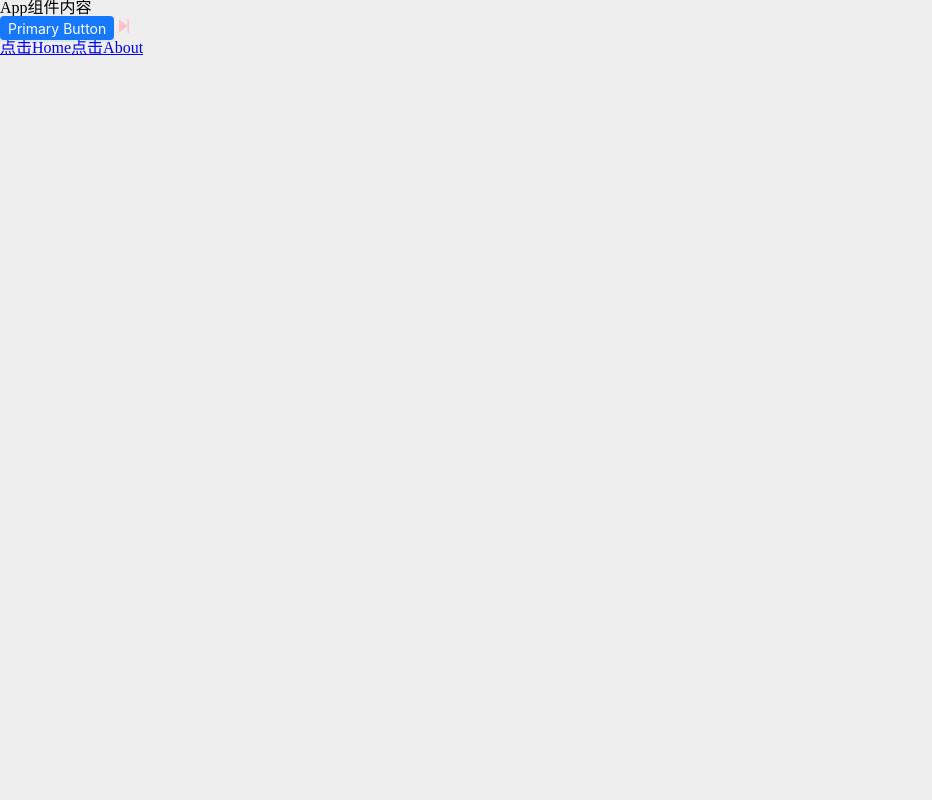
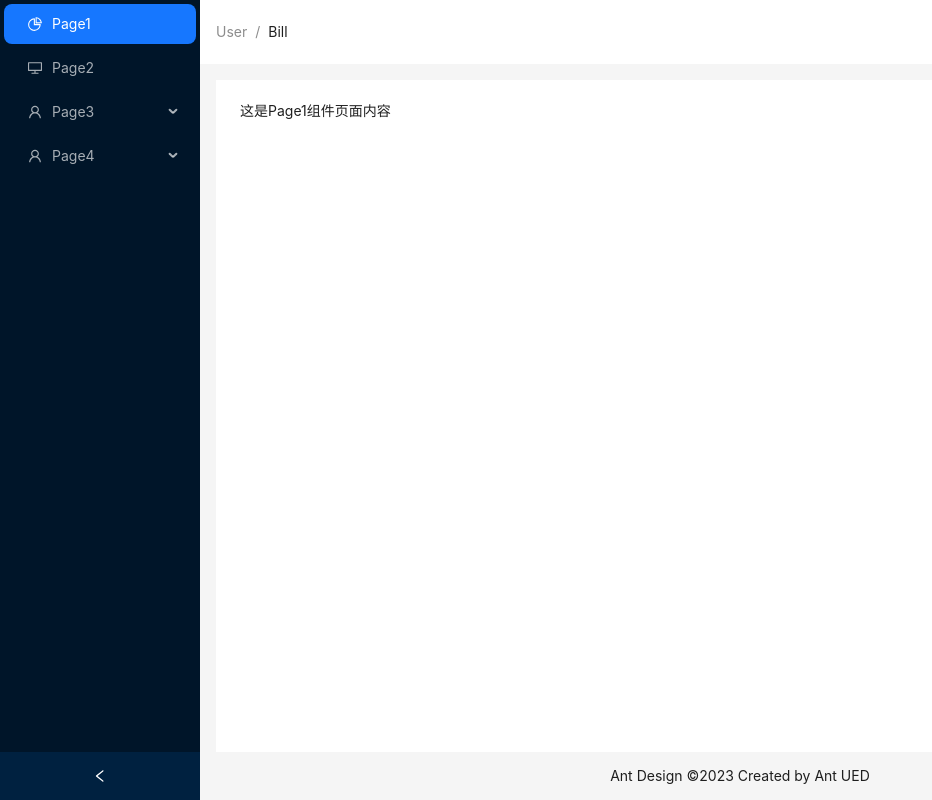
Before and after one commit to helowin-wd/react-ts-template, a React app: page /page1 in a window 1280 px wide. Shown: the whole page, without its empty margins (0-932 px from the left). Built offline with nearby package versions, Linux system fonts and the light colour scheme.

Commit message:
feat: 菜单栏配置以及相应问题和解决方案、编程式导航

```diff
--- a/src/App.tsx
+++ b/src/App.tsx
@@ -3,9 +3,9 @@ import React from 'react'
 import { Link, useRoutes } from 'react-router-dom'
 
 // 引入UI组件
-import { Button } from 'antd'
+// import { Button } from 'antd'
 // 引入组件图标
-import { StepForwardOutlined } from '@ant-design/icons'
+// import { StepForwardOutlined } from '@ant-design/icons'
 
 // 引入路由
 import router from './router/index2'
@@ -16,23 +16,7 @@ const App: React.FC = () => {
 
   return (
     <div>
-      <div>
-        <h1>App组件内容</h1>
-        <div>
-          <Button type="primary" size="small">
-            Primary Button
-          </Button>
-          <StepForwardOutlined style={{ fontSize: '20px', color: 'pink' }} />
-        </div>
-
-        <div>
-          <Link to="/home">点击Home</Link>
-          <Link to="/about">点击About</Link>
-        </div>
-      </div>
-
       {/* 占位符组件，类似于窗口，用来展示组件的，类似vue中的router-view */}
-      {/* <Outlet></Outlet> */}
       {outlet}
     </div>
   )
--- /dev/null
+++ b/src/components/MainMenu/index.tsx
@@ -0,0 +1,104 @@
+import React, { useState } from 'react'
+import { DesktopOutlined, PieChartOutlined, UserOutlined } from '@ant-design/icons'
+import type { MenuProps } from 'antd'
+import { Menu } from 'antd'
+import { useNavigate, useLocation } from 'react-router-dom'
+
+type MenuItem = Required<MenuProps>['items'][number]
+
+// 登录请求到数据之后，就可以跟items这个数组进行匹配
+const items: MenuItem[] = [
+  {
+    label: 'Page1',
+    key: '/page1',
+    icon: <PieChartOutlined />
+  },
+  {
+    label: 'Page2',
+    key: '/page2',
+    icon: <DesktopOutlined />
+  },
+  {
+    label: 'Page3',
+    key: 'page3',
+    icon: <UserOutlined />,
+    children: [
+      {
+        label: 'Page3-1',
+        key: '/page3/page3-1'
+      },
+      {
+        label: 'Page3-2',
+        key: '/page3/page3-2'
+      }
+    ]
+  },
+  {
+    label: 'Page4',
+    key: 'page4',
+    icon: <UserOutlined />,
+    children: [
+      {
+        label: 'Page4-1',
+        key: '/page4/page4-1'
+      },
+      {
+        label: 'Page4-2',
+        key: '/page4/page4-2'
+      }
+    ]
+  }
+]
+
+const Comp: React.FC = () => {
+  // 获取当前路由路径
+  const currentRoute = useLocation()
+
+  /**
+   * @刷新页面，激活菜单栏所在的上级菜单展开
+   */
+  let firstOpenKey: string = "";
+  function findKey(obj: {key: string}) {
+    return obj.key === currentRoute.pathname
+  }
+
+  for(let i = 0; i < items.length; i++) {
+    if(items[i]!['children'] && items[i]!['children'].length > 0 && items[i]!['children'].find(findKey)) {
+      firstOpenKey = items[i]!.key as string;
+      break;
+    }
+  }
+
+  // 设置展开项的初始值
+  const [openKeys, setOpenKeys] = useState([firstOpenKey])
+
+  const navigateTo = useNavigate()
+
+  /**
+   * 如果发现加载两次打印，开发环境才会出现，生产环境不会出现。原因如下：
+   * 在入口文件 index.tsx 把严格模式去掉，就不会出现了。至于为什么react要它加载两次
+   * 详情见：https://blog.csdn.net/HYHhmbb/article/details/125973790
+   */
+  console.log(currentRoute.pathname)
+
+  // 左侧菜单栏-点击跳转对应路由
+  const menuClick = (e: { key: string }) => {
+    // 编程式导航
+    navigateTo(e.key)
+  }
+
+  /**
+   * 菜单栏展开/收缩
+   * @param keys 是一个数组，记录了当前哪一项是展开的
+   */
+  const handleOpenChange = (keys: string[]) => {
+    // 设置只能有一个展开项
+    setOpenKeys([keys[keys.length - 1]])
+  }
+
+  return (
+    <Menu theme="dark" defaultSelectedKeys={[currentRoute.pathname]} mode="inline" items={items} onClick={menuClick} onOpenChange={handleOpenChange} openKeys={openKeys} />
+  )
+}
+
+export default Comp
--- a/src/router/index2.tsx
+++ b/src/router/index2.tsx
@@ -10,7 +10,12 @@ import { Navigate } from 'react-router-dom'
  *  2.抽离loading组件
  */
 const Home = lazy(() => import('@/views/Home'))
-const About = lazy(() => import('@/views/About'))
+const Page1 = lazy(() => import('@/views/Page1'))
+const Page2 = lazy(() => import('@/views/Page2'))
+const Page3One = lazy(() => import('@/views/Page3/Page3-1'))
+const Page3Two = lazy(() => import('@/views/Page3/Page3-2'))
+const Page4One = lazy(() => import('@/views/Page4/Page4-1'))
+const Page4Two = lazy(() => import('@/views/Page4/Page4-2'))
 
 // loading组件
 const withLoadingComponent = (comp: JSX.Element) => <React.Suspense fallback={<div>Loading...</div>}>{comp}</React.Suspense>
@@ -18,15 +23,42 @@ const withLoadingComponent = (comp: JSX.Element) => <React.Suspense fallback={<d
 const routes = [
   {
     path: '/',
-    element: <Navigate to="/home" />
+    element: <Navigate to="/page1" />
   },
   {
-    path: '/home',
-    element: withLoadingComponent(<Home />)
+    path: '/',
+    element: <Home />,
+    children: [
+      {
+        path: '/page1',
+        element: withLoadingComponent(<Page1 />)
+      },
+      {
+        path: '/page2',
+        element: withLoadingComponent(<Page2 />)
+      },
+      {
+        path: '/page3/page3-1',
+        element: withLoadingComponent(<Page3One />)
+      },
+      {
+        path: '/page3/page3-2',
+        element: withLoadingComponent(<Page3Two />)
+      },
+      {
+        path: '/page4/page4-1',
+        element: withLoadingComponent(<Page4One />)
+      },
+      {
+        path: '/page4/page4-2',
+        element: withLoadingComponent(<Page4Two />)
+      }
+    ]
   },
+  // 访问其他路径，重定向首页
   {
-    path: '/about',
-    element: withLoadingComponent(<About />)
+    path: '*',
+    element: <Navigate to="/page1" />
   }
 ]
 
--- a/src/views/Home.tsx
+++ b/src/views/Home.tsx
@@ -1,7 +1,45 @@
-const Home = () => {
+import React, { useState } from 'react'
+import { Breadcrumb, Layout, theme } from 'antd'
+import { Outlet } from 'react-router-dom'
+import MainMenu from '@/components/MainMenu'
+
+const { Header, Content, Footer, Sider } = Layout
+
+const Home: React.FC = () => {
+  const [collapsed, setCollapsed] = useState(false)
+  const {
+    token: { colorBgContainer }
+  } = theme.useToken()
+
+  const BreadItems = [
+    {
+      title: 'User'
+    },
+    {
+      title: 'Bill'
+    }
+  ]
+
   return (
-    <div>Home</div>
+    <Layout style={{ minHeight: '100vh' }}>
+      <Sider collapsible collapsed={collapsed} onCollapse={value => setCollapsed(value)}>
+        <div className="demo-logo-vertical" />
+        <MainMenu />
+      </Sider>
+      <Layout>
+        <Header style={{ paddingLeft: '16px', background: colorBgContainer }}>
+          <Breadcrumb style={{ lineHeight: '64px' }} separator="/" items={BreadItems} />
+        </Header>
+        <Content style={{ margin: '16px 16px 0' }}>
+          <div style={{ height: '100%', padding: 24, minHeight: 360, background: colorBgContainer }}>
+            {/* 窗口部分 */}
+            <Outlet />
+          </div>
+        </Content>
+        <Footer style={{ textAlign: 'center', padding: 0, lineHeight: '48px' }}>Ant Design ©2023 Created by Ant UED</Footer>
+      </Layout>
+    </Layout>
   )
 }
 
-export default Home;
+export default Home
--- /dev/null
+++ b/src/views/Page1.tsx
@@ -0,0 +1,7 @@
+const Page1 = () => {
+  return (
+    <div>这是Page1组件页面内容</div>
+  )
+}
+
+export default Page1;
--- /dev/null
+++ b/src/views/Page2.tsx
@@ -0,0 +1,7 @@
+const Page2 = () => {
+  return (
+    <div>这是Page2组件页面内容</div>
+  )
+}
+
+export default Page2;
--- /dev/null
+++ b/src/views/Page3/Page3-1.tsx
@@ -0,0 +1,7 @@
+const Page3 = () => {
+  return (
+    <div>这是Page3-1组件页面内容</div>
+  )
+}
+
+export default Page3;
--- /dev/null
+++ b/src/views/Page3/Page3-2.tsx
@@ -0,0 +1,7 @@
+const Page3 = () => {
+  return (
+    <div>这是Page3-2组件页面内容</div>
+  )
+}
+
+export default Page3;
--- /dev/null
+++ b/src/views/Page4/Page4-1.tsx
@@ -0,0 +1,7 @@
+const Page4 = () => {
+  return (
+    <div>这是Page4-1组件页面内容</div>
+  )
+}
+
+export default Page4;
--- /dev/null
+++ b/src/views/Page4/Page4-2.tsx
@@ -0,0 +1,7 @@
+const Page4 = () => {
+  return (
+    <div>这是Page4-2组件页面内容</div>
+  )
+}
+
+export default Page4;
--- a/tsconfig.json
+++ b/tsconfig.json
@@ -1,5 +1,6 @@
 {
   "compilerOptions": {
+    "ignoreDeprecations": "5.0",
     "target": "es5",
     "lib": [
       "dom",
@@ -14,6 +15,7 @@
     "forceConsistentCasingInFileNames": true,
     "noFallthroughCasesInSwitch": true,
     "module": "esnext",
+    "suppressImplicitAnyIndexErrors": true,
     "moduleResolution": "node",
     "resolveJsonModule": true,
     "isolatedModules": true,
```
Also changed, not shown: 1 other file (tests, documents, lock files or other folders).
